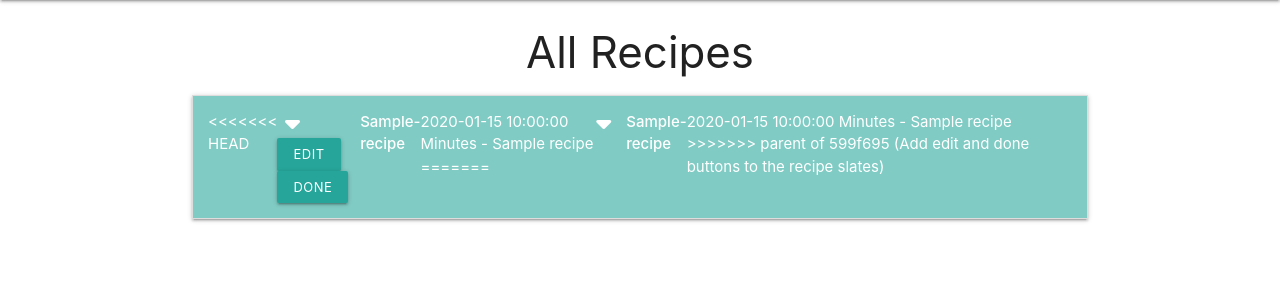
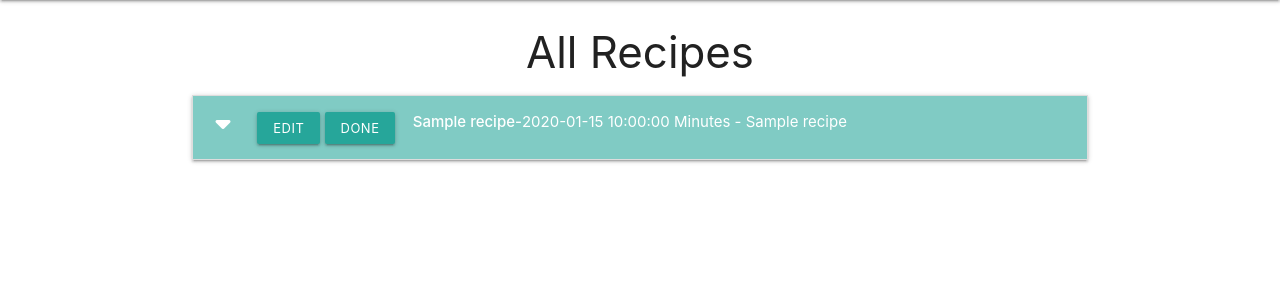
Before and after one commit to Jenkimdev/recipe-book, a Flask app: page / in a window 1280 px wide. Shown: the part 64-364 px from the top of the page. Run offline with Flask 3, Linux system fonts and the light colour scheme; grey boxes marked "Sample" are stand-in pictures; a database or web service that is not in the repository returns one stand-in record (values such as "Sample title"); some libraries are stand-ins or nearby versions.

Commit message:
Revert to previous commit after breaking code and leaving app unsuable.

```diff
--- a/app.py
+++ b/app.py
@@ -124,8 +124,10 @@ def add_recipe():
 def edit_recipe(recipe_id):
     recipe = mongo.db.recipes.find_one({"_id": ObjectId(recipe_id)})
 
+
     diff_levels = mongo.db.diff_levels.find().sort("diff_level", 1)
-    return render_template("edit_recipe.html", recipe=recipe, diff_levels=diff_levels)
+    cooking_methods = mongo.db.cooking_methods.find().sort("cooking_method_name", 1)
+    return render_template("edit_recipe.html", recipe=recipe, cooking_methods=cooking_methods, diff_levels=diff_levels)
 
 
 if __name__ == "__main__":
--- a/static/css/style.css
+++ b/static/css/style.css
@@ -1,3 +1,7 @@
 .flashes h4 {
     line-height: 2;
 }
+
+.collapsible-header .gap{
+    margin-left: 2%;
+}
--- a/templates/edit_recipe.html
+++ b/templates/edit_recipe.html
@@ -95,7 +95,7 @@
             <!-- Add Recipe Button -->
             <div class="row">
                 <button class="col s12 btn-large teal text-shadow" type="submit">
-                  Edit Recipe <i class="fa-solid fa-edit"></i>
+                  Update <i class="fa-solid fa-edit"></i>
                 </button>
             </div>
 
--- a/templates/recipes.html
+++ b/templates/recipes.html
@@ -7,17 +7,12 @@
         {% for recipe in recipes %}
         <li>
             <div class="collapsible-header teal lighten-3 white-text">
-<<<<<<< HEAD
                 <div class="col s3">
                     <i class="fa-solid fa-caret-down"></i>
                     <a href="{{ url_for('edit_recipe', recipe_id=recipe._id)}}" class="waves-effect waves-light btn-small">Edit</a>
                     <a class="done waves-effect waves-light btn-small">Done</a>
                 </div>
                 <strong class="gap">{{ recipe.recipe_name }} </strong> <strong> - </strong> {{ recipe.completion_time }} Minutes - {{ recipe.cooking_method_name }}
-=======
-                <i class="fas fa-caret-down"></i>
-                <strong>{{ recipe.recipe_name }} </strong> <strong> - </strong> {{ recipe.completion_time }} Minutes - {{ recipe.cooking_method_name }}
->>>>>>> parent of 599f695 (Add edit and done buttons to the recipe slates)
             </div>
 
             <div class="collapsible-body">
```
